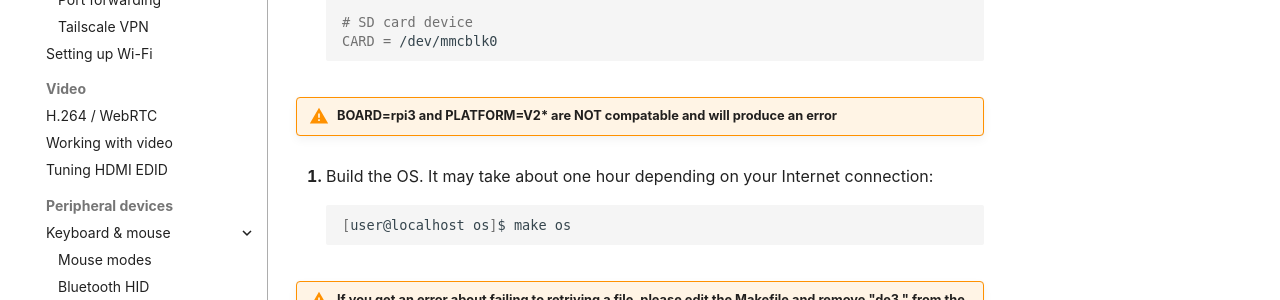
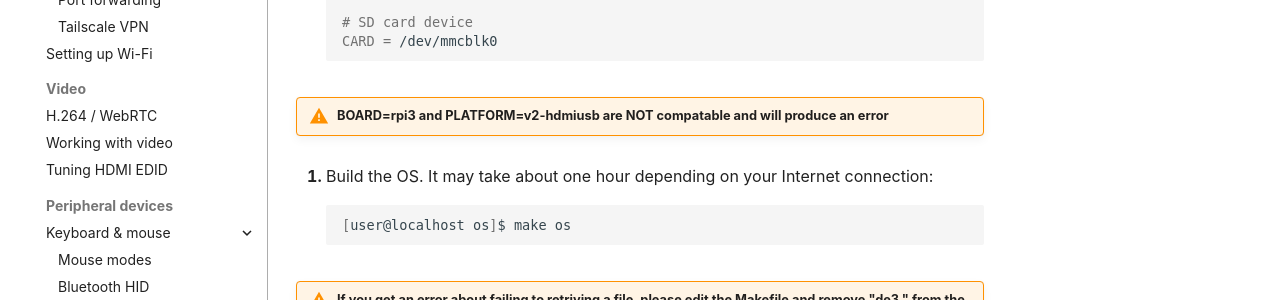
Before and after one commit to pikvm/pikvm, an MkDocs documentation site: the page built from docs/building_os.md, in a window 1280 px wide and 900 px high, scrolled down 1558 px. Shown: the part 152-452 px from the top of the window. Built offline with MkDocs 1.6.1 and Material for MkDocs 9.7.7, drawn with Linux system fonts in a browser that asks for light colours; some web fonts are replaced; comment, search, counter and statistics services are not loaded.

Commit message:
Update building_os.md

````diff
--- a/docs/building_os.md
+++ b/docs/building_os.md
@@ -68,7 +68,7 @@ Docker must be enabled in privileged mode.
     # SD card device
     CARD = /dev/mmcblk0
     ```
-!!! warning "BOARD=rpi3 and PLATFORM=V2* are NOT compatable and will produce an error"
+!!! warning "BOARD=rpi3 and PLATFORM=v2-hdmiusb are NOT compatable and will produce an error"
 
 4. Build the OS. It may take about one hour depending on your Internet connection:
 
````
